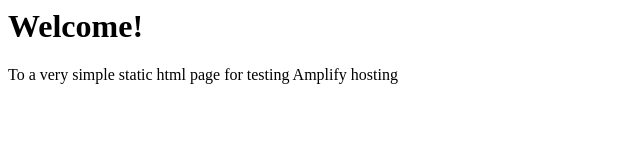
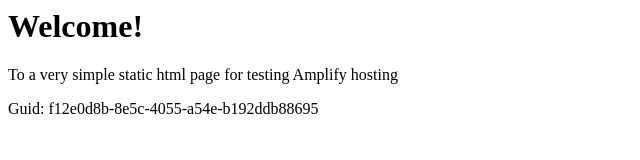
Before and after one commit to aws-aemilia-syd/Github-PR-Commit-Integration-Test-DoNotTouch-v0-prod-ap-southeast-2, a website: page src/index.html in a window 1280 px wide. Shown: the whole page, without its empty margins (0-640 px from the left). Drawn offline with Linux system fonts and the light colour scheme.

Commit message:
commit from integ tests

```diff
--- a/src/index.html
+++ b/src/index.html
@@ -1,3 +1,5 @@
+
+
 <html lang="en">
 
 <head>
@@ -10,6 +12,6 @@
 <body>
     <h1>Welcome!</h1>
     <p>To a very simple static html page for testing Amplify hosting</p>
-</body>
+    <p>Guid: f12e0d8b-8e5c-4055-a54e-b192ddb88695</p></body>
 
 </html>
```
